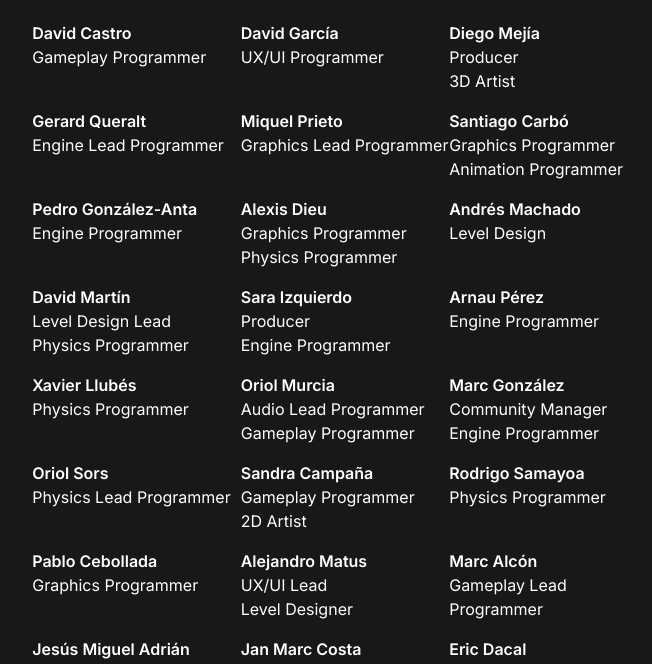
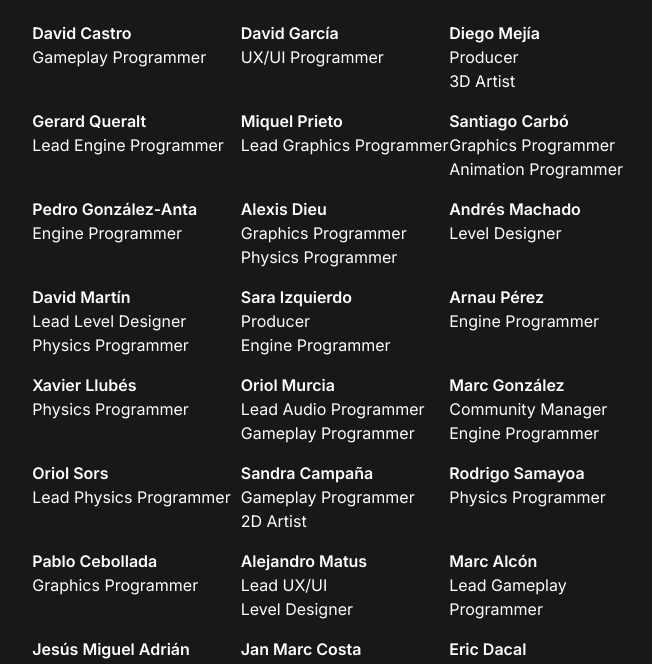
Before and after one commit to MarcGonzalezMoratona/starfall-rebellion, a Next.js app: page /press in a window 1280 px wide. Shown: the part 1985-2649 px from the top of the page, without its empty margins (409-1061 px from the left). Built offline with nearby package versions, Linux system fonts and the light colour scheme.

Commit message:
fix: roles

```diff
--- a/app/data/team.js
+++ b/app/data/team.js
@@ -28,7 +28,7 @@ export const team = {
     {
       name: 'Gerard Queralt',
       image: 'GerardQueralt.jpg',
-      primaryRole: 'Engine Lead Programmer',
+      primaryRole: 'Lead Engine Programmer',
       networks: {
         github: 'https://github.com/gerard-queralt',
         linkedin:
@@ -38,7 +38,7 @@ export const team = {
     {
       name: 'Miquel Prieto',
       image: 'MiquelPrieto.jpg',
-      primaryRole: 'Graphics Lead Programmer',
+      primaryRole: 'Lead Graphics Programmer',
       networks: {
         github: 'https://github.com/MacXxs',
         linkedin:
@@ -77,7 +77,7 @@ export const team = {
     {
       name: 'Andrés Machado',
       image: 'AndresMachado.jpg',
-      primaryRole: 'Level Design',
+      primaryRole: 'Level Designer',
       networks: {
         github: 'https://github.com/AndresM2',
       },
@@ -85,7 +85,7 @@ export const team = {
     {
       name: 'David Martín',
       image: 'DavidMartin.jpg',
-      primaryRole: 'Level Design Lead',
+      primaryRole: 'Lead Level Designer',
       secondaryRole: 'Physics Programmer',
       networks: {
         github: 'https://github.com/Dedado3000',
@@ -120,7 +120,7 @@ export const team = {
     {
       name: 'Oriol Murcia',
       image: 'OriolMurcia.jpg',
-      primaryRole: 'Audio Lead Programmer',
+      primaryRole: 'Lead Audio Programmer',
       secondaryRole: 'Gameplay Programmer',
       networks: {
         github: 'https://github.com/UriMurcia',
@@ -141,7 +141,7 @@ export const team = {
     {
       name: 'Oriol Sors',
       image: 'OriolSors.jpg',
-      primaryRole: 'Physics Lead Programmer',
+      primaryRole: 'Lead Physics Programmer',
       networks: {
         github: 'https://github.com/OriolSors',
         linkedin: 'https://www.linkedin.com/in/oriol-sors-vidal-4361491b9',
@@ -176,7 +176,7 @@ export const team = {
     {
       name: 'Alejandro Matus',
       image: 'AlejandroMatus.jpg',
-      primaryRole: 'UX/UI Lead',
+      primaryRole: 'Lead UX/UI',
       secondaryRole: 'Level Designer',
       networks: {
         github: 'https://github.com/Vlukkee',
@@ -185,7 +185,7 @@ export const team = {
     {
       name: 'Marc Alcón',
       image: 'MarcAlcon.jpg',
-      primaryRole: 'Gameplay Lead Programmer',
+      primaryRole: 'Lead Gameplay Programmer',
       networks: {
         github: 'https://github.com/markmeliaa',
         linkedin: 'https://www.linkedin.com/in/markmeliaa',
```
